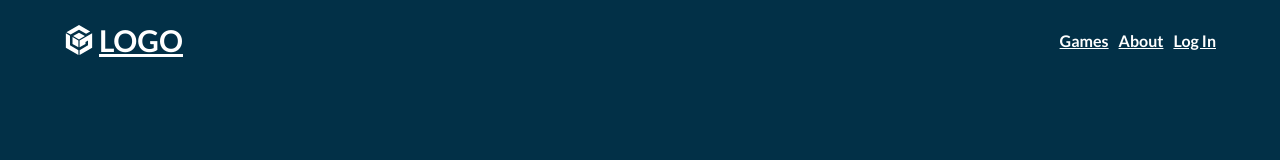
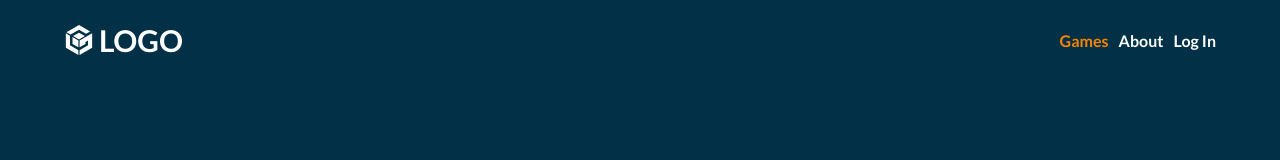
Before and after one commit to Marvin-Figueroa/typescript-games-app-jsonserver-glitch, a React (Create React App) app: page / in a window 1280 px wide. Shown: the top 160 px of the page. Built offline with nearby package versions, Linux system fonts and the light colour scheme; the HTML template or start-up script is replaced by a standard one.

Commit message:
Add styles for the NavLinks components added with react router

```diff
--- a/src/components/Navbar/Navbar.scss
+++ b/src/components/Navbar/Navbar.scss
@@ -20,6 +20,7 @@
   display: flex;
   align-items: center;
   gap: 0.5rem;
+  text-decoration: none;
 
   span {
     font-weight: bold;
@@ -46,6 +47,7 @@
   font-weight: bold;
   font-size: 1.6rem;
   color: white;
+  text-decoration: none;
 
   &:hover,
   &:active {
@@ -53,8 +55,9 @@
     cursor: pointer;
   }
 
-  &.current {
+  &.active {
     color: $accent-color;
+    pointer-events: none;
   }
 }
 
```
